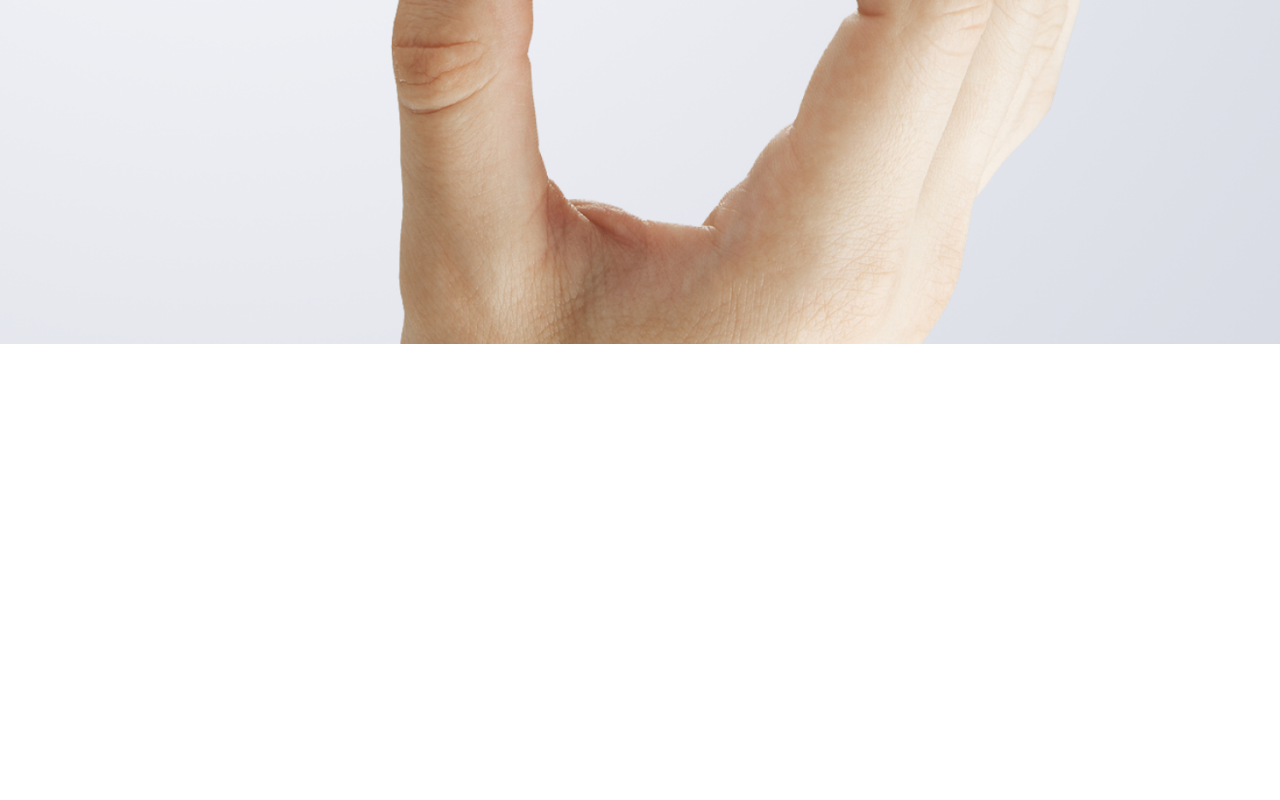
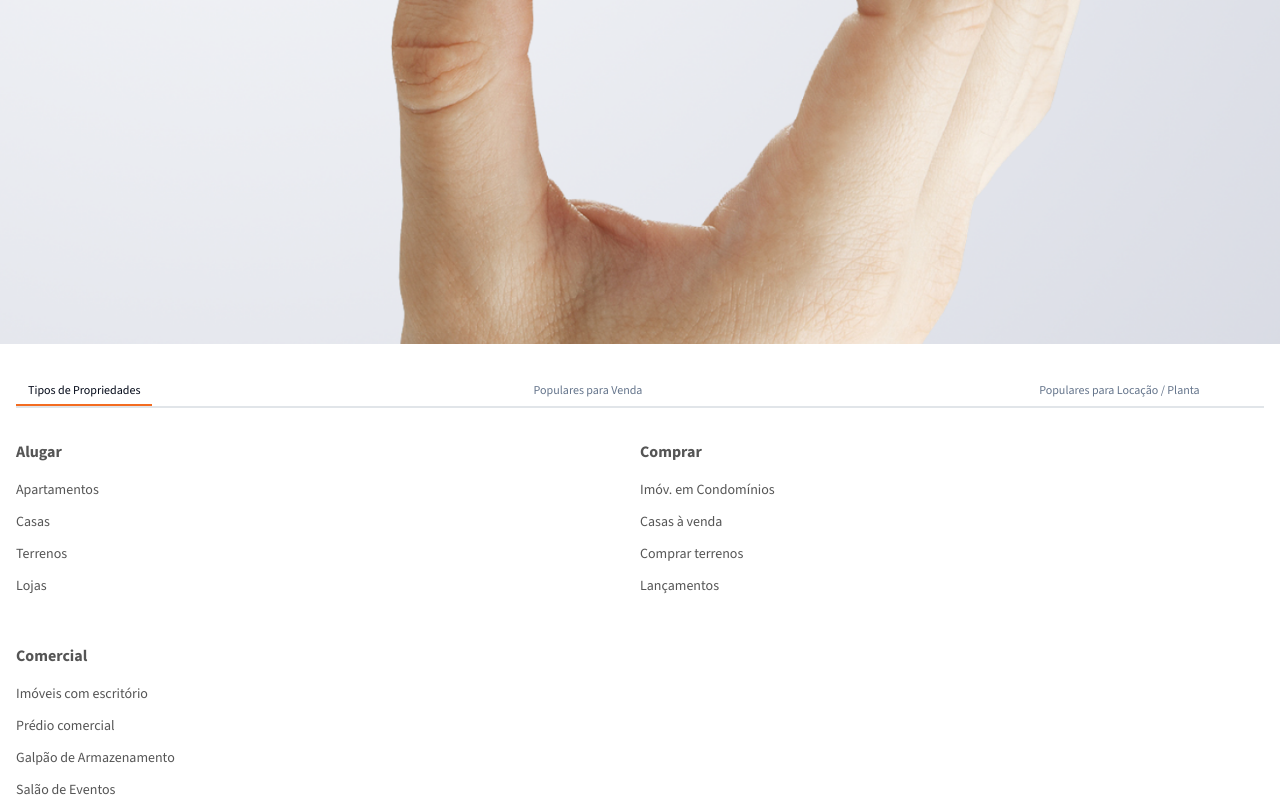
Before and after one commit to Rharuow/Netim-veis-test, a Next.js app: page / in a window 1280 px wide. Shown: the part 7630-8430 px from the top of the page. Before the commit the page ends 7974 px from the top, so only its background shows below. Built offline with nearby package versions, Linux system fonts and the light colour scheme.

Commit message:
improvment: add kind places section on home page

```diff
--- a/src/app/page.tsx
+++ b/src/app/page.tsx
@@ -2,6 +2,7 @@ import { AdsSection } from "@/components/domain/home/section/ads";
 import { Banner } from "@/components/domain/home/section/banner";
 import { BuyersAndSellersSection } from "@/components/domain/home/section/buyersAndSellers";
 import { EnterpriseSection } from "@/components/domain/home/section/enterprise";
+import { KindSection } from "@/components/domain/home/section/kindPlaces";
 import { PhrasesSections } from "@/components/domain/home/section/phrases";
 import { PlacesSection } from "@/components/domain/home/section/places";
 import { TabsSection } from "@/components/domain/home/section/tabs";
@@ -16,6 +17,7 @@ export default function Home() {
       <PhrasesSections />
       <BuyersAndSellersSection />
       <EnterpriseSection />
+      <KindSection />
     </div>
   );
 }
--- /dev/null
+++ b/src/components/domain/home/section/kindPlaces/content.tsx
@@ -0,0 +1,41 @@
+import React from "react";
+
+export const Content = () => {
+  return (
+    <div className="flex flex-col gap-12 pt-8">
+      <div className="grid grid-cols-2">
+        <div className="flex flex-col gap-4">
+          <p className="font-bold text-[#555555]">Alugar</p>
+
+          <div className="flex flex-col gap-3">
+            <p className="text-sm text-[#555555]">Apartamentos</p>
+            <p className="text-sm text-[#555555]">Casas</p>
+            <p className="text-sm text-[#555555]">Terrenos</p>
+            <p className="text-sm text-[#555555]">Lojas</p>
+          </div>
+        </div>
+
+        <div className="flex flex-col gap-4">
+          <p className="font-bold text-[#555555]">Comprar</p>
+
+          <div className="flex flex-col gap-3">
+            <p className="text-sm text-[#555555]">Imóv. em Condomínios</p>
+            <p className="text-sm text-[#555555]">Casas à venda</p>
+            <p className="text-sm text-[#555555]">Comprar terrenos</p>
+            <p className="text-sm text-[#555555]">Lançamentos</p>
+          </div>
+        </div>
+      </div>
+      <div className="flex flex-col gap-4">
+        <p className="font-bold text-[#555555]">Comercial</p>
+
+        <div className="flex flex-col gap-3">
+          <p className="text-sm text-[#555555]">Imóveis com escritório</p>
+          <p className="text-sm text-[#555555]">Prédio comercial</p>
+          <p className="text-sm text-[#555555]">Galpão de Armazenamento</p>
+          <p className="text-sm text-[#555555]">Salão de Eventos</p>
+        </div>
+      </div>
+    </div>
+  );
+};
--- /dev/null
+++ b/src/components/domain/home/section/kindPlaces/index.tsx
@@ -0,0 +1,47 @@
+import {
+  Carousel,
+  CarouselContent,
+  CarouselItem,
+} from "@/components/ui/carousel";
+import { Tabs, TabsContent, TabsList, TabsTrigger } from "@/components/ui/tabs";
+import React from "react";
+import { Content } from "./content";
+
+export const KindSection = () => {
+  return (
+    <div className="px-4">
+      <Tabs defaultValue="kind">
+        <TabsList className="h-full w-full p-0">
+          <Carousel className="relative w-full">
+            <CarouselContent>
+              <CarouselItem className="basis-2/5">
+                <TabsTrigger className="flex flex-col text-xs" value="kind">
+                  Tipos de Propriedades
+                </TabsTrigger>
+              </CarouselItem>
+              <CarouselItem className="basis-2/5">
+                <TabsTrigger className="flex flex-col text-xs" value="sell">
+                  Populares para Venda
+                </TabsTrigger>
+              </CarouselItem>
+              <CarouselItem className="basis-2/5">
+                <TabsTrigger className="flex flex-col text-xs" value="rent">
+                  Populares para Locação / Planta
+                </TabsTrigger>
+              </CarouselItem>
+            </CarouselContent>
+          </Carousel>
+        </TabsList>
+        <TabsContent value="kind" className="mt-0 flex flex-col gap-4">
+          <Content />
+        </TabsContent>
+        <TabsContent value="sell" className="mt-0 flex flex-col gap-4">
+          <Content />
+        </TabsContent>
+        <TabsContent value="rent" className="mt-0 flex flex-col gap-4">
+          <Content />
+        </TabsContent>
+      </Tabs>
+    </div>
+  );
+};
```
